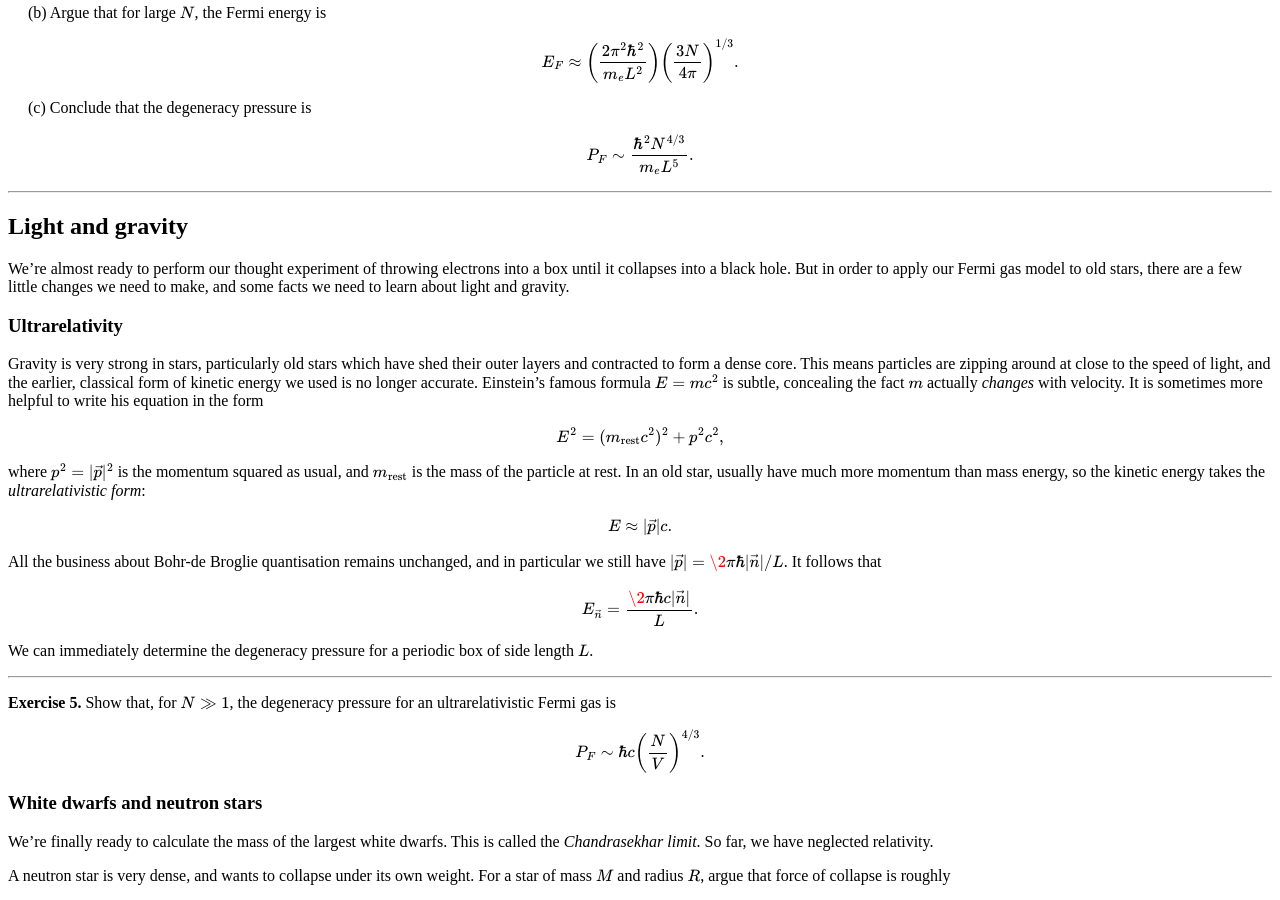
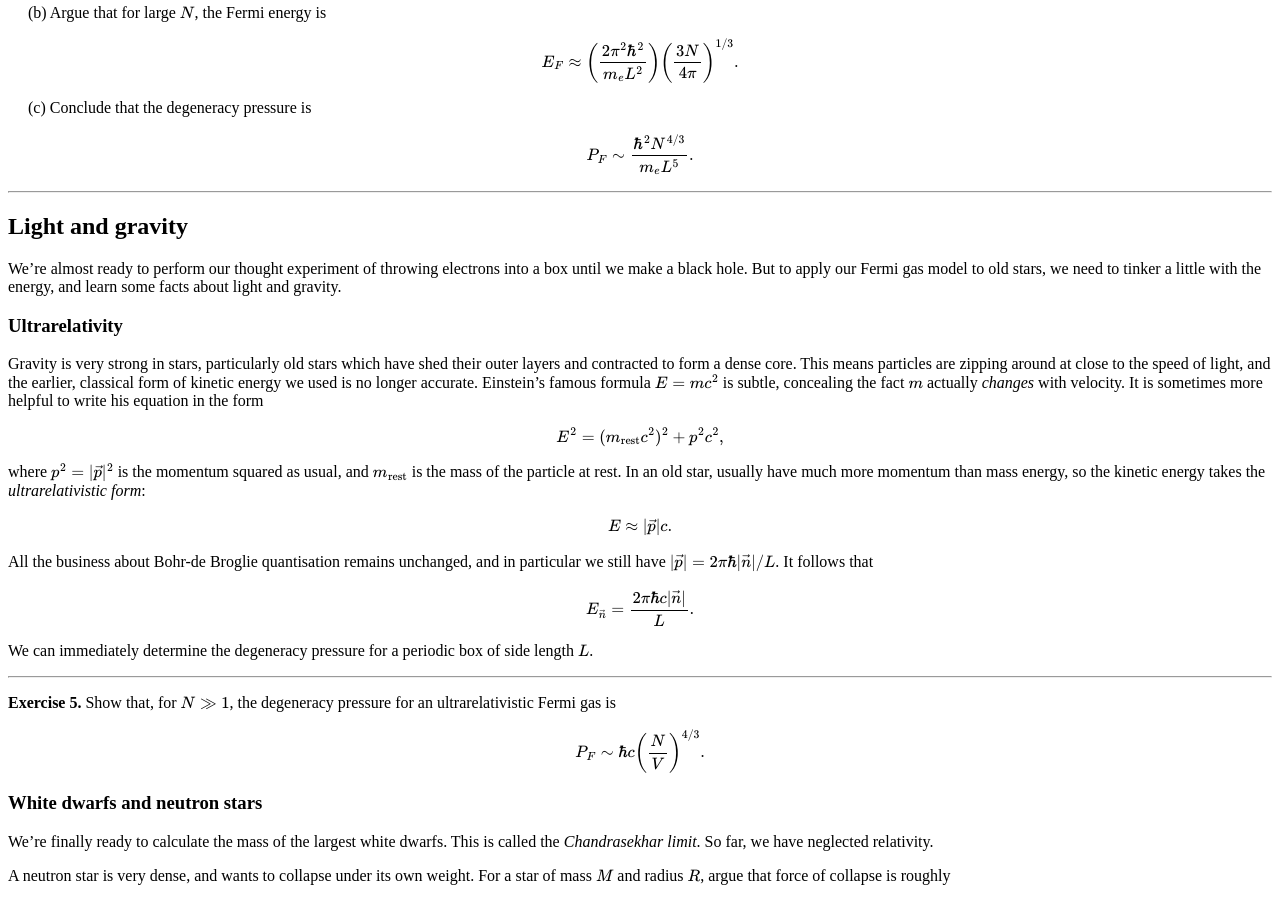
Before and after one commit to hapax/hapax.github.io, a Jekyll site: the page built from assets/chandra.md, in a window 1280 px wide and 900 px high, scrolled down 5425 px. Built offline with Jekyll 4.4.1, drawn with Linux system fonts in a browser that asks for light colours; our own code applies the rules of GitHub Pages for plain Markdown files; formulas are drawn with MathJax 3; a script that is not in the unit is left out.

Commit message:
Update chandra.md

```diff
--- a/assets/chandra.md
+++ b/assets/chandra.md
@@ -524,10 +524,9 @@ $$
 ## Light and gravity <a id="sec-3" name="sec-3"></a>
 
 We're almost ready to perform our thought experiment of throwing
-electrons into a box until it collapses into a black hole.
-But in order to apply our Fermi gas model to old stars, there are a
-few little changes we need to make, and some facts we need to learn
-about light and gravity.
+electrons into a box until we make a black hole.
+But to apply our Fermi gas model to old stars, we need to tinker a
+little with the energy, and learn some facts about light and gravity.
 
 ### Ultrarelativity <a id="sec-3-1" name="sec-3-1"></a>
 
@@ -554,11 +553,11 @@ E \approx |\vec{p}|c.
 $$
 
 All the business about Bohr-de Broglie quantisation remains unchanged,
-and in particular we still have $|\vec{p}| = \2\pi\hbar|\vec{n}|/L$.
+and in particular we still have $|\vec{p}| = 2\pi\hbar|\vec{n}|/L$.
 It follows that
 
 $$
-E_{\vec{n}} = \frac{\2\pi\hbar c|\vec{n}|}{L}.
+E_{\vec{n}} = \frac{2\pi\hbar c|\vec{n}|}{L}.
 $$
 
 We can immediately determine the degeneracy pressure for a periodic
```
